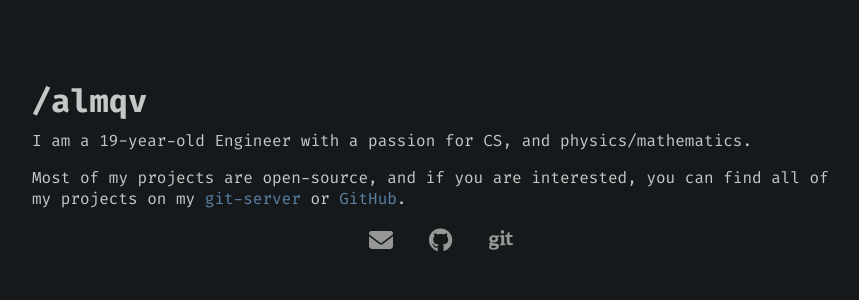
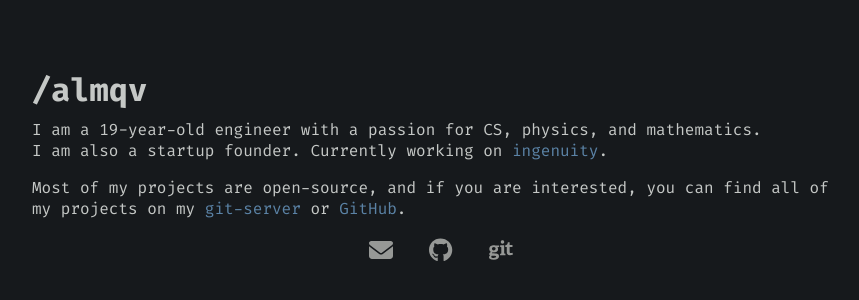
Before and after one commit to almqv/wychdev-nextjs, a Next.js app: page / in a window 1280 px wide. Shown: the part 236-536 px from the top of the page, without its empty margins (199-1058 px from the left). Built offline with nearby package versions, Linux system fonts and the light colour scheme.

Commit message:
More fixes

```diff
--- a/pages/index.tsx
+++ b/pages/index.tsx
@@ -110,9 +110,12 @@ const Page: NextPageWithLayout = () => {
         <h2 id="about">/almqv</h2>
         <p>
           I am a {secondsToYears(getAge())}-year-old{" "}
-          <em>Engineer</em> with a passion for{" "}
-          <em>CS</em>, and <em>physics/mathematics</em>.
+          <em>engineer</em> with a passion for{" "}
+          <em>CS</em>, <em>physics</em>, and <em>mathematics</em>.
         </p>
+		<p>
+		I am also a startup founder. Currently working on <a href="https://www.linkedin.com/company/ingenuityai/" target="_blank" rel="noreferrer">ingenuity</a>.
+		</p>
         {/*TODO: Add GitHub code frequency/contrib here*/}
         <p className="topmargin">
           Most of my projects are open-source, and if you are interested, you
```
